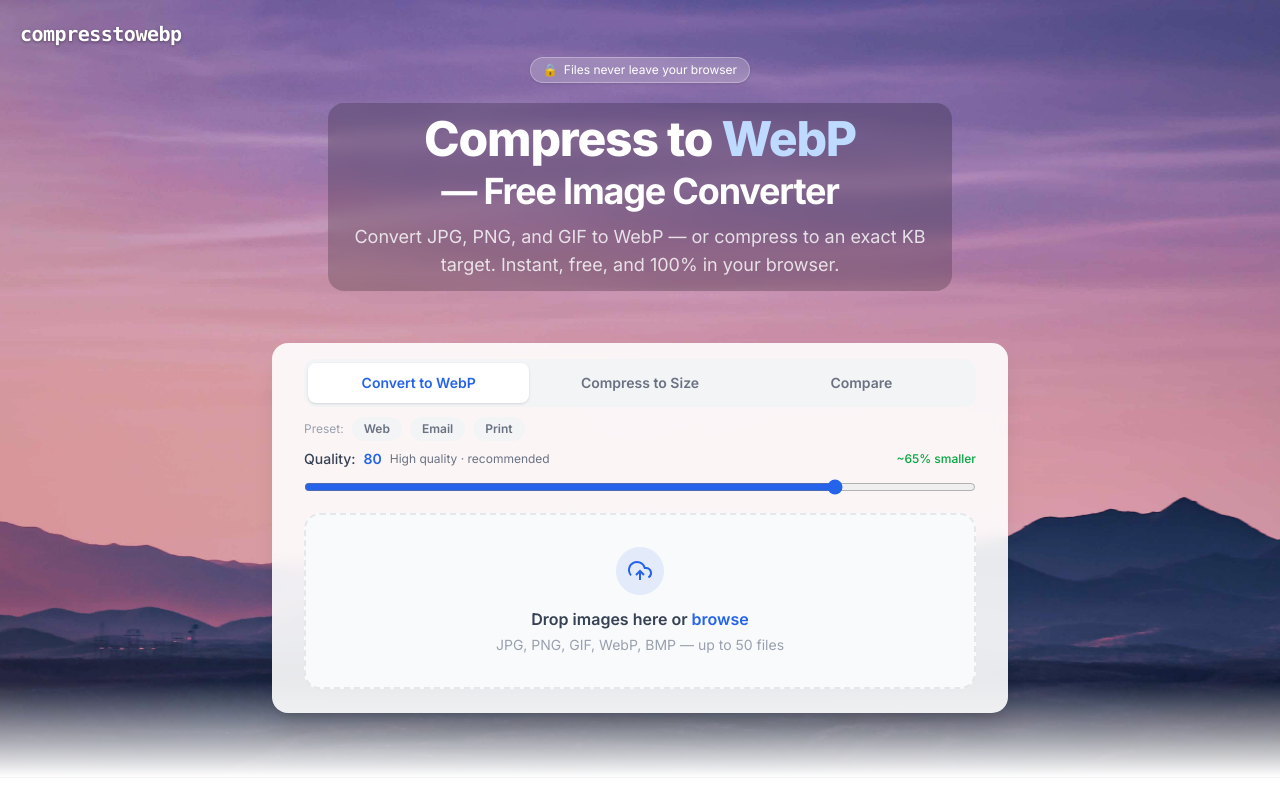
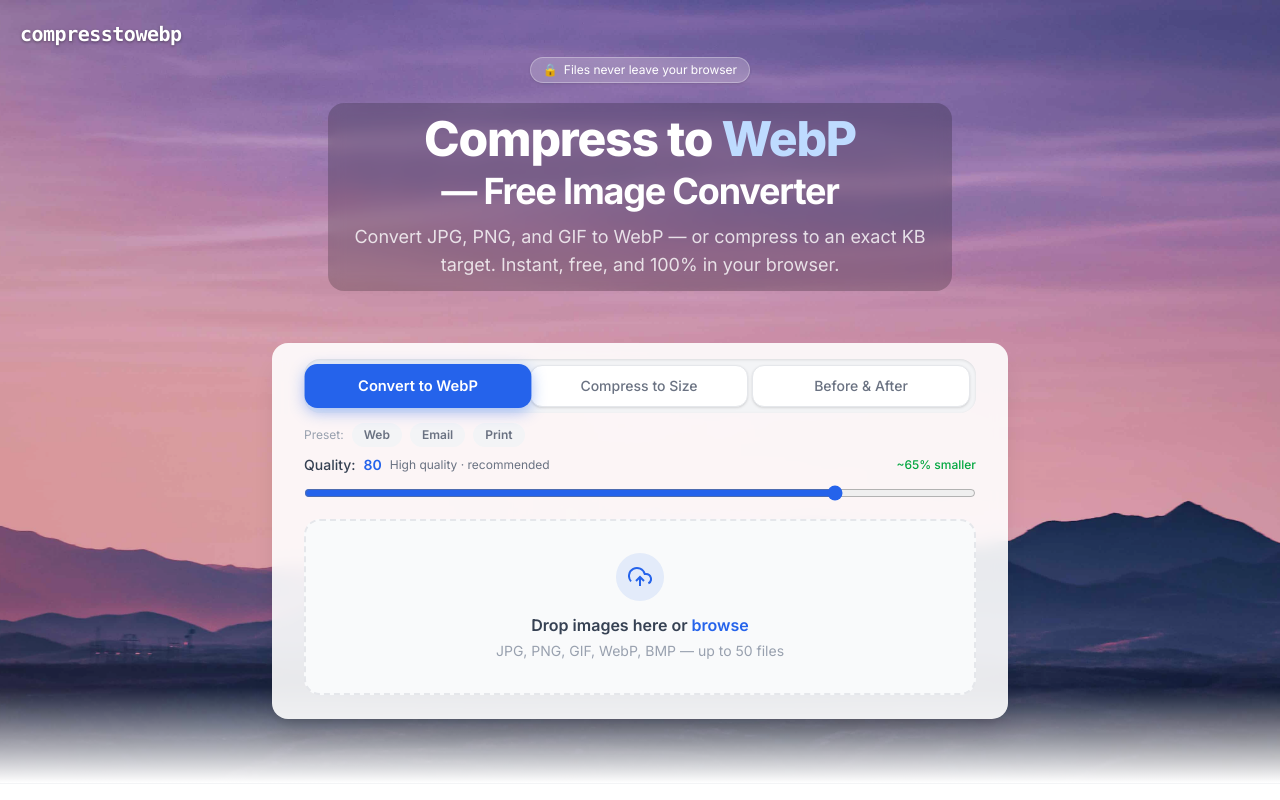
Before and after one commit to recynt-studyz/compresstowebp, a Next.js app: page / in a window 1280 px wide. Shown: the top 800 px of the page. Built offline with nearby package versions, Linux system fonts and the light colour scheme.

Commit message:
before & after mode - styled borders, labels, mode toggle buttons, renamed tab

```diff
--- a/components/CompareMode.tsx
+++ b/components/CompareMode.tsx
@@ -349,7 +349,7 @@
             display: 'block',
             width: '100%',
             height: 'auto',
-            border: '2px solid red', // debug — remove after confirming
+            border: '2px solid #9CA3AF',
           }}
         />
 
@@ -364,7 +364,7 @@
             height: '100%',
             display: 'block',
             clipPath: `inset(0 0 0 ${sliderPosition}px)`,
-            border: '2px solid blue', // debug — remove after confirming
+            border: '2px solid #2563EB',
           }}
         />
 
@@ -432,35 +432,15 @@
         </div>
 
         {/* Labels */}
-        <div style={{ position: 'absolute', bottom: 8, left: 8, zIndex: 5 }}>
-          <span
-            style={{
-              background: 'rgba(0,0,0,0.5)',
-              backdropFilter: 'blur(4px)',
-              color: 'white',
-              borderRadius: 9999,
-              padding: '3px 9px',
-              fontSize: 11,
-              fontWeight: 600,
-              letterSpacing: '0.01em',
-            }}
-          >
+        <div style={{ position: 'absolute', bottom: 8, left: 8, zIndex: 10 }}>
+          <span className="text-xs px-2 py-0.5 rounded-full font-medium text-white"
+            style={{ background: '#9CA3AF' }}>
             Original
           </span>
         </div>
-        <div style={{ position: 'absolute', bottom: 8, right: 8, zIndex: 5 }}>
-          <span
-            style={{
-              background: 'rgba(0,0,0,0.5)',
-              backdropFilter: 'blur(4px)',
-              color: 'white',
-              borderRadius: 9999,
-              padding: '3px 9px',
-              fontSize: 11,
-              fontWeight: 600,
-              letterSpacing: '0.01em',
-            }}
-          >
+        <div style={{ position: 'absolute', bottom: 8, right: 8, zIndex: 10 }}>
+          <span className="text-xs px-2 py-0.5 rounded-full font-medium text-white"
+            style={{ background: '#2563EB' }}>
             Compressed
           </span>
         </div>
--- a/components/Converter.tsx
+++ b/components/Converter.tsx
@@ -220,36 +220,42 @@
   return (
     <div className="w-full max-w-2xl mx-auto">
       {/* Mode toggle */}
-      <div className="flex rounded-xl bg-gray-100 p-1 mb-2.5">
+      <div
+        className="inline-flex gap-1 rounded-2xl bg-gray-100 p-1.5 mb-2.5 w-full"
+        style={{ boxShadow: 'inset 0 1px 3px rgba(0,0,0,0.1)' }}
+      >
         <button
           onClick={() => setMode('convert')}
-          className={`flex-1 rounded-lg py-2.5 text-sm font-semibold transition ${
+          className={`flex-1 rounded-xl px-5 py-2.5 text-sm transition-all duration-150 ${
             mode === 'convert'
-              ? 'bg-white shadow text-[#2563EB]'
-              : 'text-gray-500 hover:text-gray-700'
+              ? 'font-semibold text-white'
+              : 'font-medium text-gray-500 bg-white border border-gray-200 shadow-sm hover:bg-gray-50 hover:text-gray-700 hover:shadow-md'
           }`}
+          style={mode === 'convert' ? { background: '#2563EB', boxShadow: '0 4px 14px rgba(37,99,235,0.4)', transform: 'scale(1.05)' } : undefined}
         >
           Convert to WebP
         </button>
         <button
           onClick={() => setMode('compress')}
-          className={`flex-1 rounded-lg py-2.5 text-sm font-semibold transition ${
+          className={`flex-1 rounded-xl px-5 py-2.5 text-sm transition-all duration-150 ${
             mode === 'compress'
-              ? 'bg-white shadow text-[#2563EB]'
-              : 'text-gray-500 hover:text-gray-700'
+              ? 'font-semibold text-white'
+              : 'font-medium text-gray-500 bg-white border border-gray-200 shadow-sm hover:bg-gray-50 hover:text-gray-700 hover:shadow-md'
           }`}
+          style={mode === 'compress' ? { background: '#2563EB', boxShadow: '0 4px 14px rgba(37,99,235,0.4)', transform: 'scale(1.05)' } : undefined}
         >
           Compress to Size
         </button>
         <button
           onClick={() => setMode('compare')}
-          className={`flex-1 rounded-lg py-2.5 text-sm font-semibold transition ${
+          className={`flex-1 rounded-xl px-5 py-2.5 text-sm transition-all duration-150 ${
             mode === 'compare'
-              ? 'bg-white shadow text-[#2563EB]'
-              : 'text-gray-500 hover:text-gray-700'
+              ? 'font-semibold text-white'
+              : 'font-medium text-gray-500 bg-white border border-gray-200 shadow-sm hover:bg-gray-50 hover:text-gray-700 hover:shadow-md'
           }`}
+          style={mode === 'compare' ? { background: '#2563EB', boxShadow: '0 4px 14px rgba(37,99,235,0.4)', transform: 'scale(1.05)' } : undefined}
         >
-          Compare
+          Before & After
         </button>
       </div>
 
```
